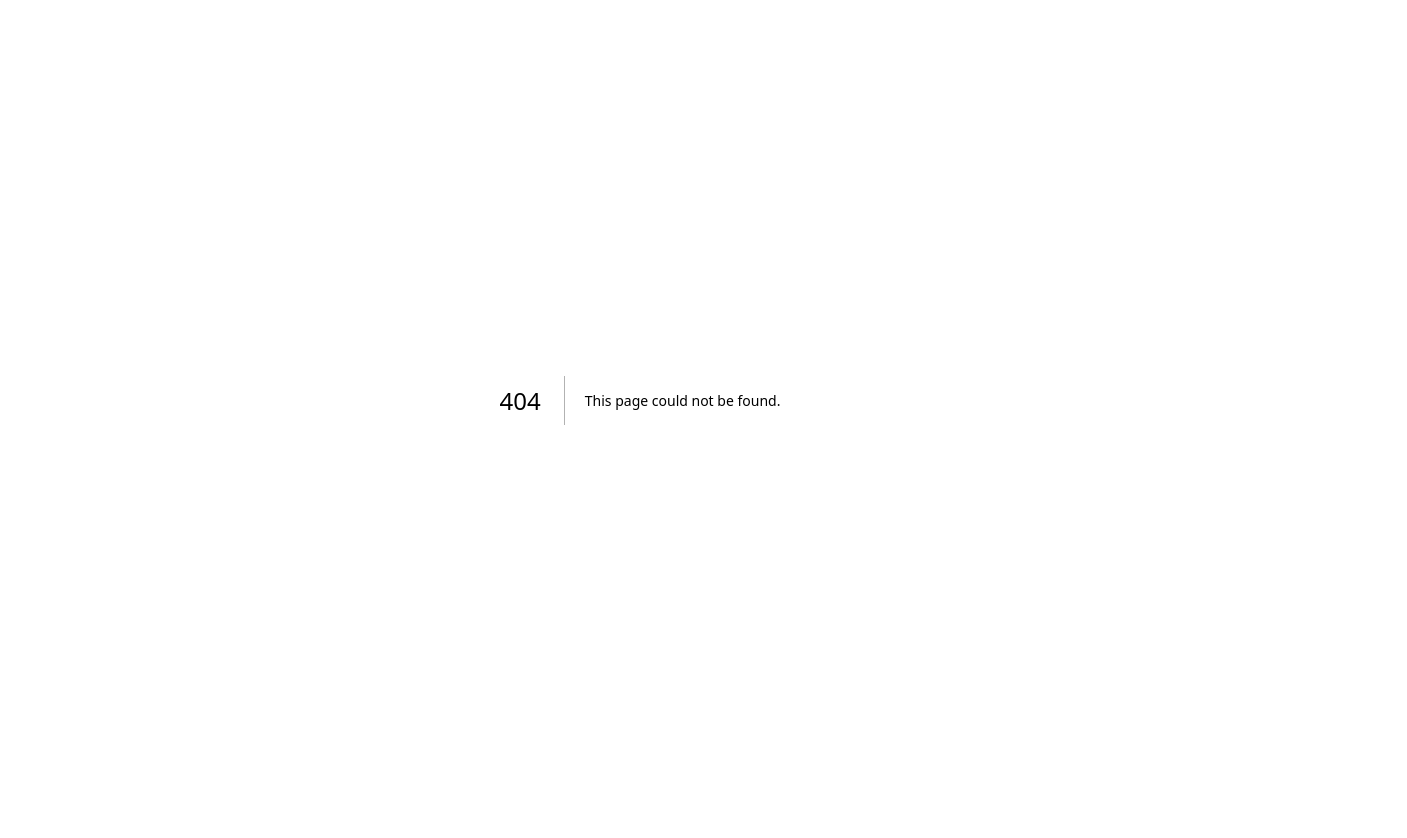
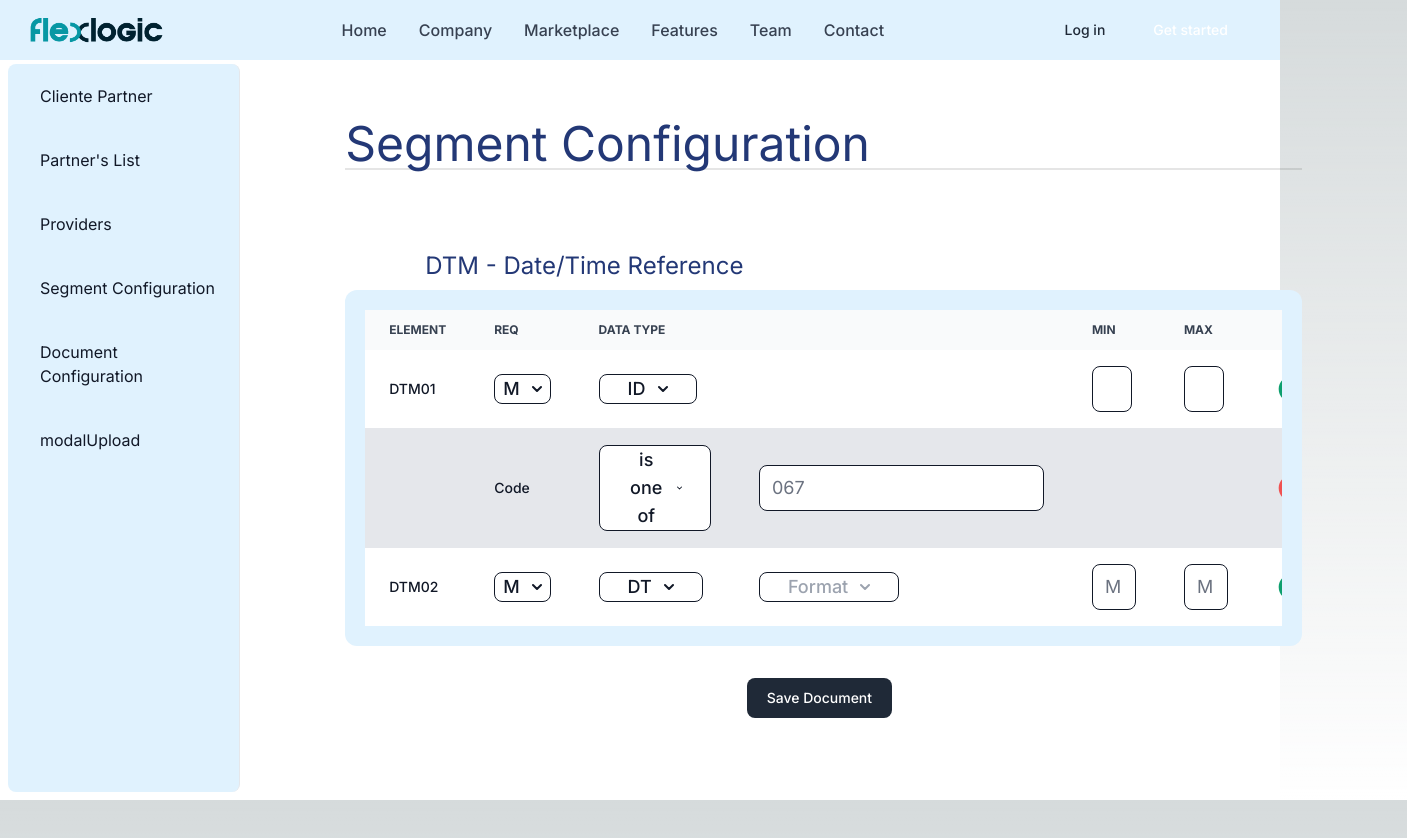
Before and after one commit to JulianJ-mtz/Pruebas_TC3005, a Next.js app: page /dashboard/segment-configuration in a window 1280 px wide. Before the commit this address had no page. Shown: the whole page, 1407 px wide, since content can reach past the window. Before the commit the page ends 800 px from the top, so only its background shows below. Built offline with nearby package versions, Linux system fonts and the light colour scheme.

Commit message:
Added button to segment-configuration

```diff
--- a/src/app/dashboard/configuration/page.tsx
+++ b/src/app/dashboard/segment-configuration/page.tsx
@@ -1,7 +1,7 @@
 export default function Configuration() {
     return (
       <main className="flex min-h-screen flex-col items-center normal p-20">
-        <div className="border-b-2 border-black/10 dark:border-white/10 text-left w-[95%] pb-0 pt-20 justify-start">
+        <div className="border-b-2 border-black/10 dark:border-white/10 text-left w-[95%] pb-0 pt-10 justify-start">
             <h1 className="text-5xl text-blue-900 dark:text-white ">
                     {" "}
                     Segment Configuration{" "}
@@ -131,6 +131,12 @@ export default function Configuration() {
           </div>
 
         </section>
+
+        <div className="py-8 flex justify-center">
+      <button type="button" className="text-white bg-gray-800 hover:bg-gray-900 focus:outline-none focus:ring-4 focus:ring-gray-300 font-medium rounded-lg text-sm px-5 py-2.5 me-2 mb-2">
+        Save Document
+      </button>
+    </div>
       </main>
     );
   }
--- a/src/app/routes/sidebarRoutes.ts
+++ b/src/app/routes/sidebarRoutes.ts
@@ -26,7 +26,7 @@ export const routes: RoutesSidebar[] = [
         // new SidebarRoute("New Products", "products/new-product")
     ]),
     new SidebarRoute("Providers", "/dashboard/providers"),
-    new SidebarRoute("Segment Configuration", "/dashboard/configuration"),
+    new SidebarRoute("Segment Configuration", "/dashboard/segment-configuration"),
     new SidebarRoute("Document Configuration", "/dashboard/document-configuration"),
     new SidebarRoute("modalUpload", "/dashboard/modalUpload")
 ]
```
